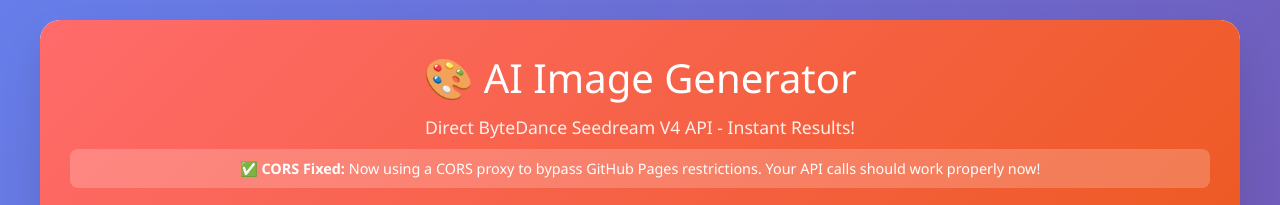
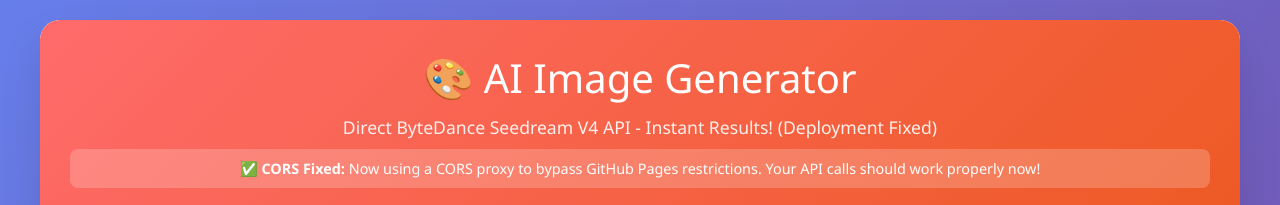
Before and after one commit to raullinaitis/ai-image-generator, a plain HTML site: page index.html in a window 1280 px wide. Shown: the top 205 px of the page. Drawn offline with Linux system fonts and the light colour scheme.

Commit message:
Trigger fresh deployment with fixed workflow

```diff
--- a/index.html
+++ b/index.html
@@ -316,7 +316,7 @@
     <div class="container">
         <div class="header">
             <h1>🎨 AI Image Generator</h1>
-            <p>Direct ByteDance Seedream V4 API - Instant Results!</p>
+            <p>Direct ByteDance Seedream V4 API - Instant Results! (Deployment Fixed)</p>
             <div style="background: rgba(255,255,255,0.2); padding: 10px; border-radius: 8px; margin-top: 10px; font-size: 0.9rem;">
                 ✅ <strong>CORS Fixed:</strong> Now using a CORS proxy to bypass GitHub Pages restrictions.
                 Your API calls should work properly now!
```
